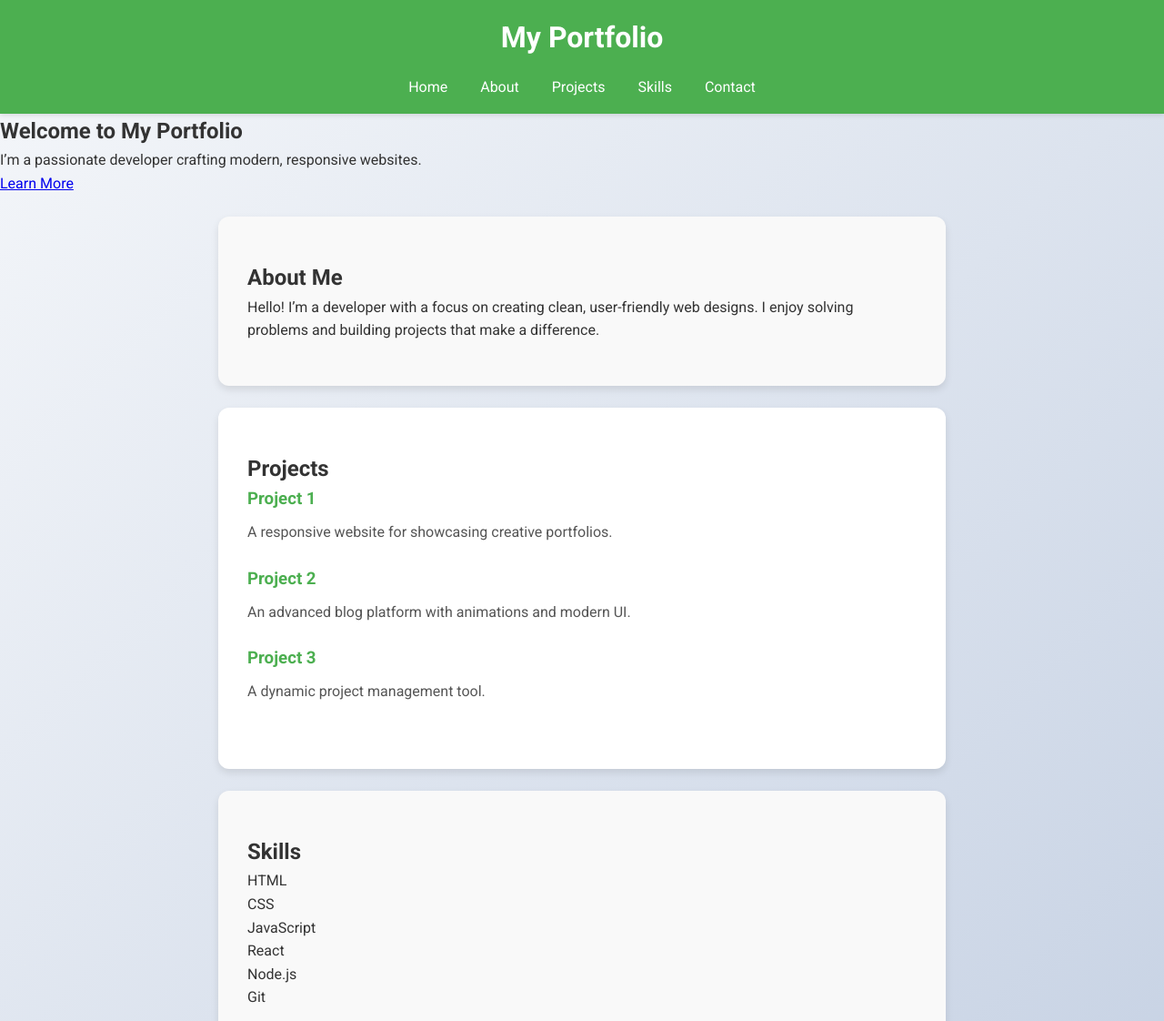
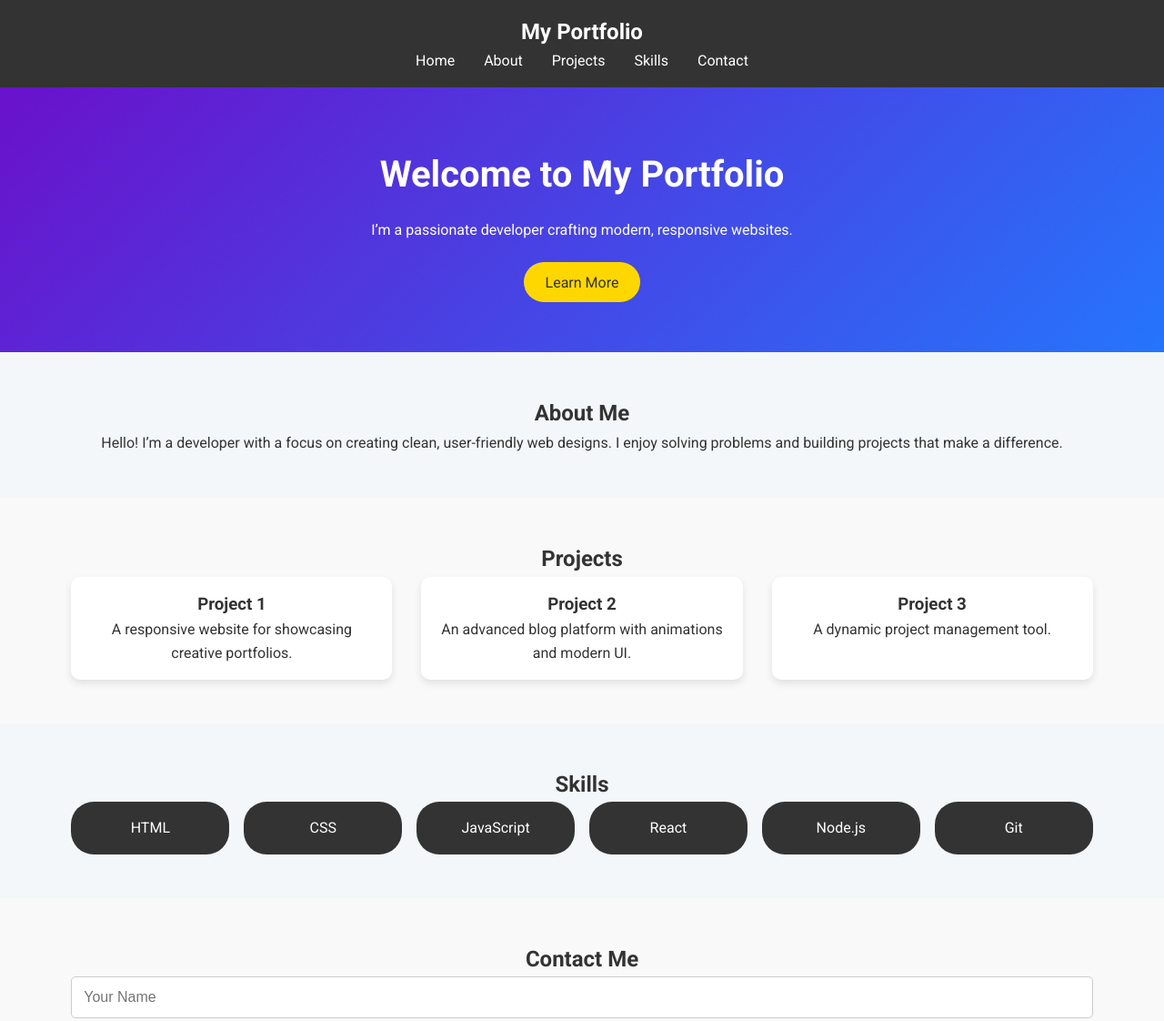
Before and after one commit to AmanKhan4368/OIBSIP, a plain HTML site: page Task2/index.html in a window 1280 px wide. Shown: the top 1122 px of the page at 91% size. Drawn offline with Linux system fonts and the light colour scheme.

Commit message:
Update style.css

```diff
--- a/Task2/style.css
+++ b/Task2/style.css
@@ -5,118 +5,156 @@
   box-sizing: border-box;
 }
 
-/* Body Styles */
 body {
   font-family: 'Roboto', sans-serif;
   line-height: 1.6;
-  background: linear-gradient(135deg, #f5f7fa, #c3cfe2);
+  background: #f4f7f9;
   color: #333;
+}
+
+.container {
+  width: 90%;
+  max-width: 1200px;
+  margin: 0 auto;
 }
 
 /* Header */
 .header {
-  background: #4caf50;
+  background: #333;
   color: #fff;
-  padding: 1rem;
-  text-align: center;
+  padding: 1rem 0;
   position: sticky;
   top: 0;
   z-index: 1000;
-  box-shadow: 0 2px 5px rgba(0, 0, 0, 0.1);
+  text-align: center;
+}
+
+.logo {
+  font-size: 1.5rem;
 }
 
 .nav-links {
   list-style: none;
-  margin-top: 1rem;
+  display: flex;
+  justify-content: center;
 }
 
 .nav-links li {
-  display: inline;
   margin: 0 1rem;
 }
 
 .nav-links a {
   color: #fff;
   text-decoration: none;
-  transition: color 0.3s ease-in-out;
+  transition: color 0.3s;
 }
 
 .nav-links a:hover {
   color: #ffd700;
 }
 
+/* Hero Section */
+.hero {
+  background: linear-gradient(135deg, #6a11cb, #2575fc);
+  color: #fff;
+  text-align: center;
+  padding: 4rem 1rem;
+}
+
+.hero-content h2 {
+  font-size: 2.5rem;
+  margin-bottom: 1rem;
+}
+
+.hero-content p {
+  margin-bottom: 2rem;
+}
+
+.btn {
+  background: #ffd700;
+  color: #333;
+  padding: 0.8rem 1.5rem;
+  text-decoration: none;
+  border-radius: 25px;
+  font-size: 1rem;
+  transition: background 0.3s;
+}
+
+.btn:hover {
+  background: #ffcc33;
+}
+
 /* Sections */
 .section {
-  padding: 3rem 2rem;
-  margin: 1.5rem auto;
-  max-width: 800px;
-  background: #fff;
-  border-radius: 12px;
-  box-shadow: 0 4px 8px rgba(0, 0, 0, 0.1);
-  opacity: 0;
-  transform: translateY(50px);
-  animation: fadeInUp 0.8s ease forwards;
+  padding: 3rem 1rem;
+  text-align: center;
 }
 
-.section:nth-child(odd) {
+.bg-light {
   background: #f9f9f9;
 }
 
-/* Animations */
-@keyframes fadeInUp {
-  to {
-    opacity: 1;
-    transform: translateY(0);
-  }
+/* Projects */
+.projects-grid {
+  display: grid;
+  grid-template-columns: repeat(auto-fit, minmax(250px, 1fr));
+  gap: 2rem;
 }
 
-/* Projects */
 .project {
-  margin-bottom: 1.5rem;
+  background: #fff;
+  border-radius: 10px;
+  box-shadow: 0 4px 8px rgba(0, 0, 0, 0.1);
+  padding: 1rem;
+  transition: transform 0.3s;
 }
 
-.project h3 {
-  margin-bottom: 0.5rem;
-  color: #4caf50;
+.project:hover {
+  transform: translateY(-5px);
 }
 
-.project p {
-  color: #555;
+/* Skills */
+.skills-grid {
+  display: grid;
+  grid-template-columns: repeat(auto-fit, minmax(100px, 1fr));
+  gap: 1rem;
 }
 
-/* Buttons */
-a.button {
-  display: inline-block;
-  margin-top: 1rem;
-  padding: 0.7rem 1.5rem;
+.skill {
+  background: #333;
+  color: #fff;
+  padding: 1rem;
+  border-radius: 25px;
   font-size: 1rem;
-  background: #4caf50;
-  color: #fff;
-  text-decoration: none;
-  border-radius: 25px;
-  transition: background 0.3s ease;
+  text-align: center;
 }
 
-a.button:hover {
-  background: #3e8e41;
+/* Contact */
+.contact-form input, .contact-form textarea, .contact-form button {
+  width: 100%;
+  margin-bottom: 1rem;
+  padding: 0.8rem;
+  border: 1px solid #ccc;
+  border-radius: 5px;
+  font-size: 1rem;
+}
+
+.contact-form button {
+  background: #6a11cb;
+  color: #fff;
+  border: none;
+  cursor: pointer;
+  transition: background 0.3s;
+}
+
+.contact-form button:hover {
+  background: #2575fc;
 }
 
 /* Footer */
 .footer {
+  background: #333;
+  color: #fff;
   text-align: center;
   padding: 1rem;
-  background-color: #4caf50;
-  color: #fff;
-  margin-top: 2rem;
 }
-
-/* Media Query for Mobile */
-@media (max-width: 768px) {
-  .section {
-    padding: 2rem 1rem;
-  }
-  .nav-links li {
-    display: block;
-    margin: 0.5rem 0;
-  }
-}
```
